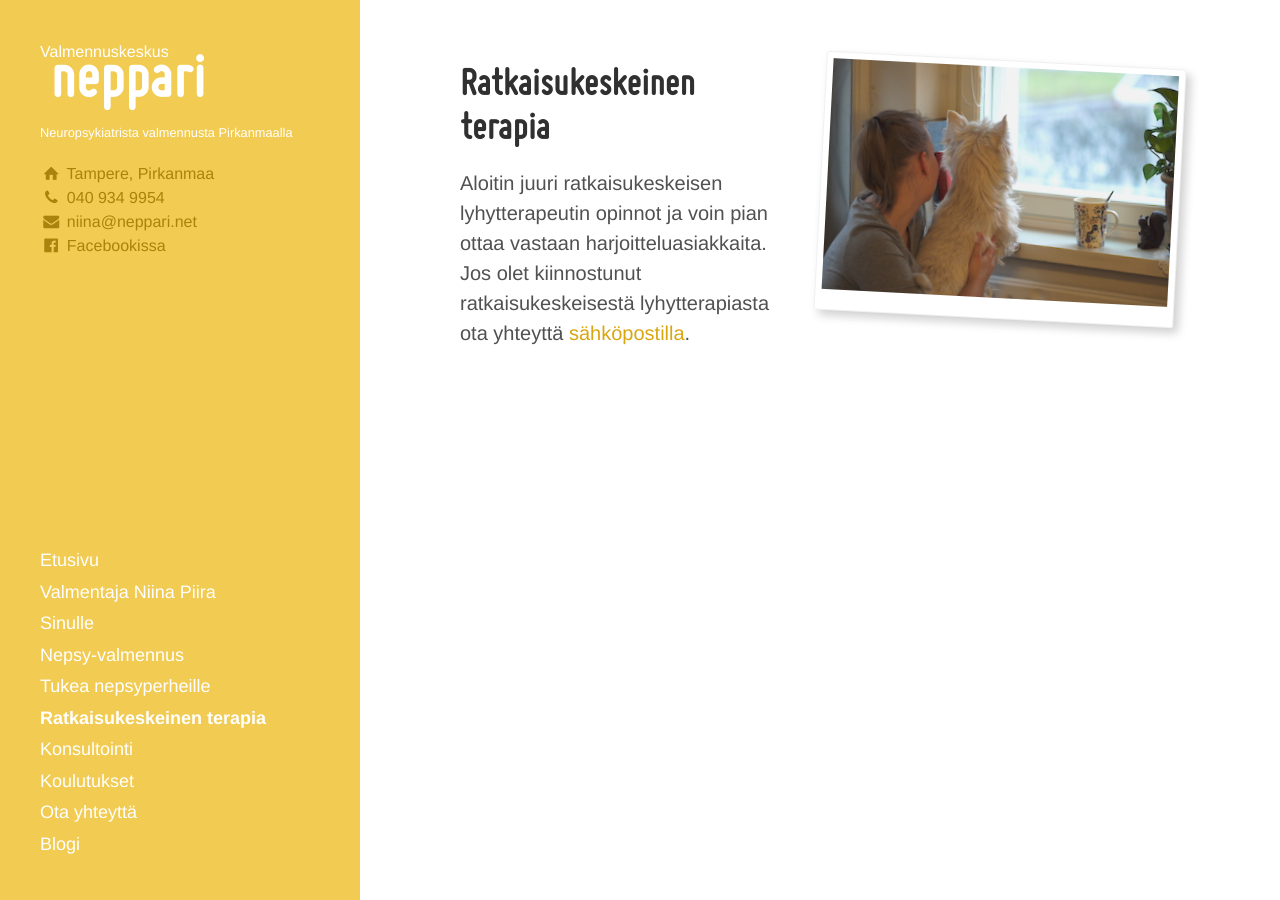
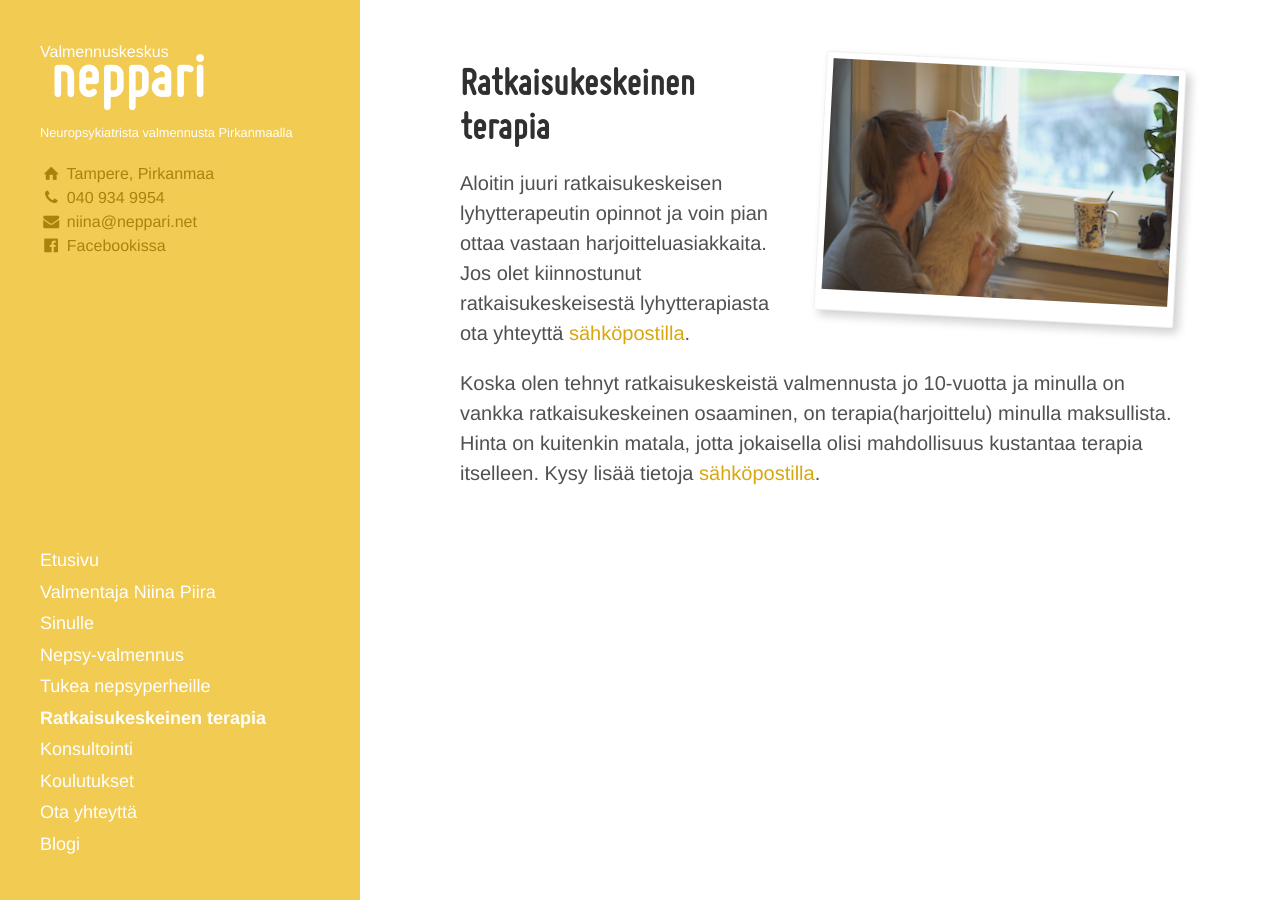
Before and after one commit to niinapiira/neppari.net, a Jekyll site: the page built from ratkaisukeskeinen-terapia.md, in a window 1280 px wide. Built offline with Jekyll 4.4.1, drawn with Linux system fonts in a browser that asks for light colours.

Commit message:
Update ratkaisukeskeinen-terapia.md

```diff
--- a/ratkaisukeskeinen-terapia.md
+++ b/ratkaisukeskeinen-terapia.md
@@ -7,3 +7,5 @@ published: true
 polaroid: niina-ja-riksu-ikkunalaudalla
 ---
 Aloitin juuri ratkaisukeskeisen lyhytterapeutin opinnot ja voin pian ottaa vastaan harjoitteluasiakkaita. Jos olet kiinnostunut ratkaisukeskeisestä lyhytterapiasta ota yhteyttä [sähköpostilla](/ota-yhteytta).
+
+Koska olen tehnyt ratkaisukeskeistä valmennusta jo 10-vuotta ja minulla on vankka ratkaisukeskeinen osaaminen, on terapia(harjoittelu) minulla maksullista. Hinta on kuitenkin matala, jotta jokaisella olisi mahdollisuus kustantaa terapia itselleen. Kysy lisää tietoja [sähköpostilla](/ota-yhteytta).
```
